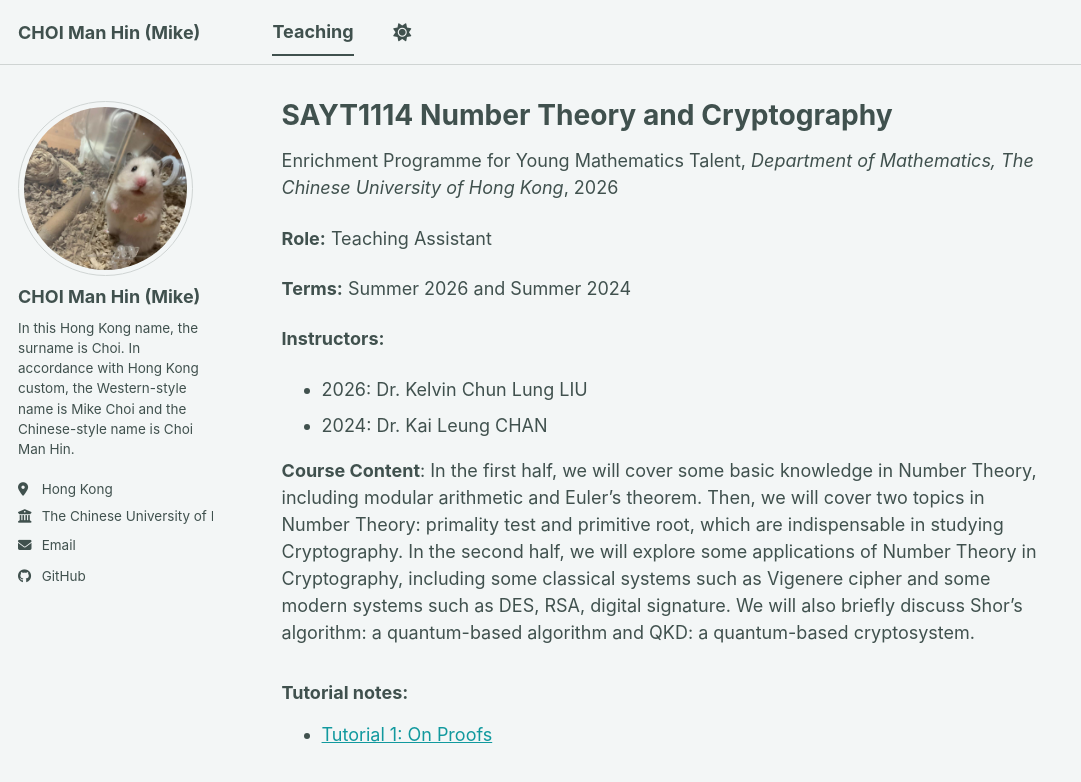
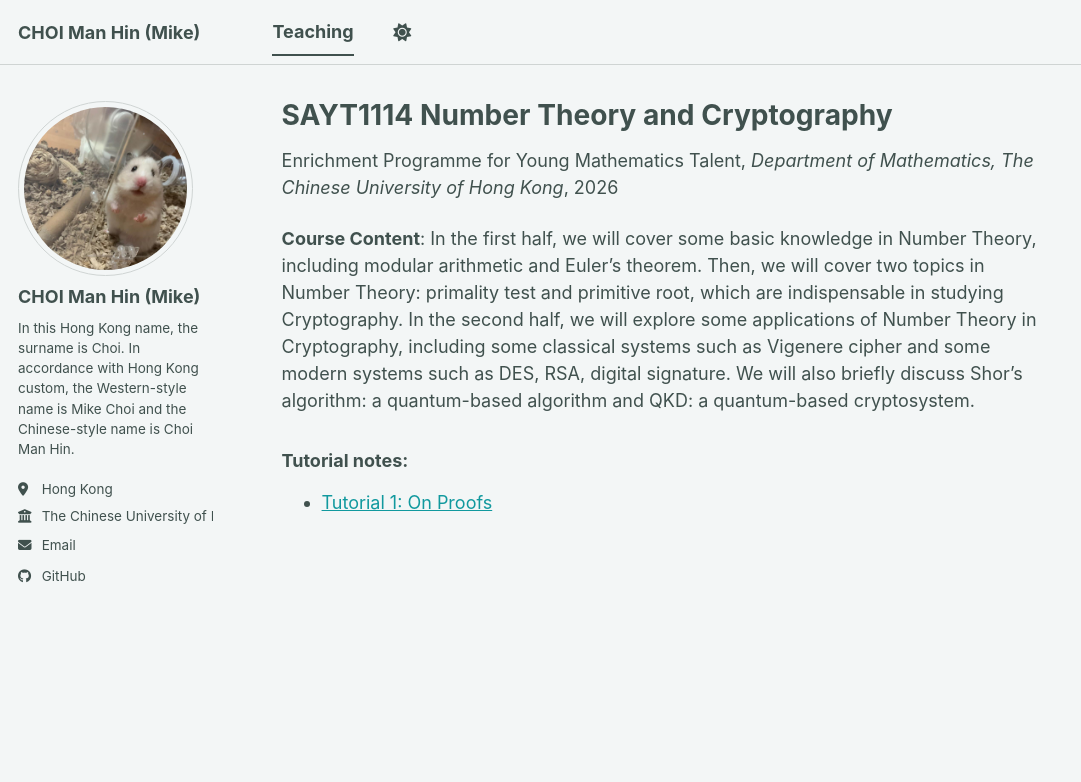
Before and after one commit to cmhin0129/cmhin0129.github.io, a Jekyll site: the page built from _teaching/ntc.md, in a window 1280 px wide. Shown: the top 782 px of the page, without its empty margins (0-1081 px from the left). Built offline with Jekyll 4.4.1, drawn with Linux system fonts in a browser that asks for light colours; a style sheet for code colours, icons or effects is not loaded.

Commit message:
Update ntc.md

```diff
--- a/_teaching/ntc.md
+++ b/_teaching/ntc.md
@@ -8,14 +8,6 @@ date: 2026-08-01
 location: "Hong Kong"
 ---
 
-**Role:** Teaching Assistant
-
-**Terms:** Summer 2026 and Summer 2024
-
-**Instructors:**
-* 2026: Dr. Kelvin Chun Lung LIU
-* 2024: Dr. Kai Leung CHAN
-
 **Course Content**: In the first half, we will cover some basic knowledge in Number Theory, including modular arithmetic and Euler's theorem. Then, we will cover two topics in Number Theory: primality test and primitive root, which are indispensable in studying Cryptography. In the second half, we will explore some applications of Number Theory in Cryptography, including some classical systems such as Vigenere cipher and some modern systems such as DES, RSA, digital signature. We will also briefly discuss Shor's algorithm: a quantum-based algorithm and QKD: a quantum-based cryptosystem.
 
 ### Tutorial notes:
```
